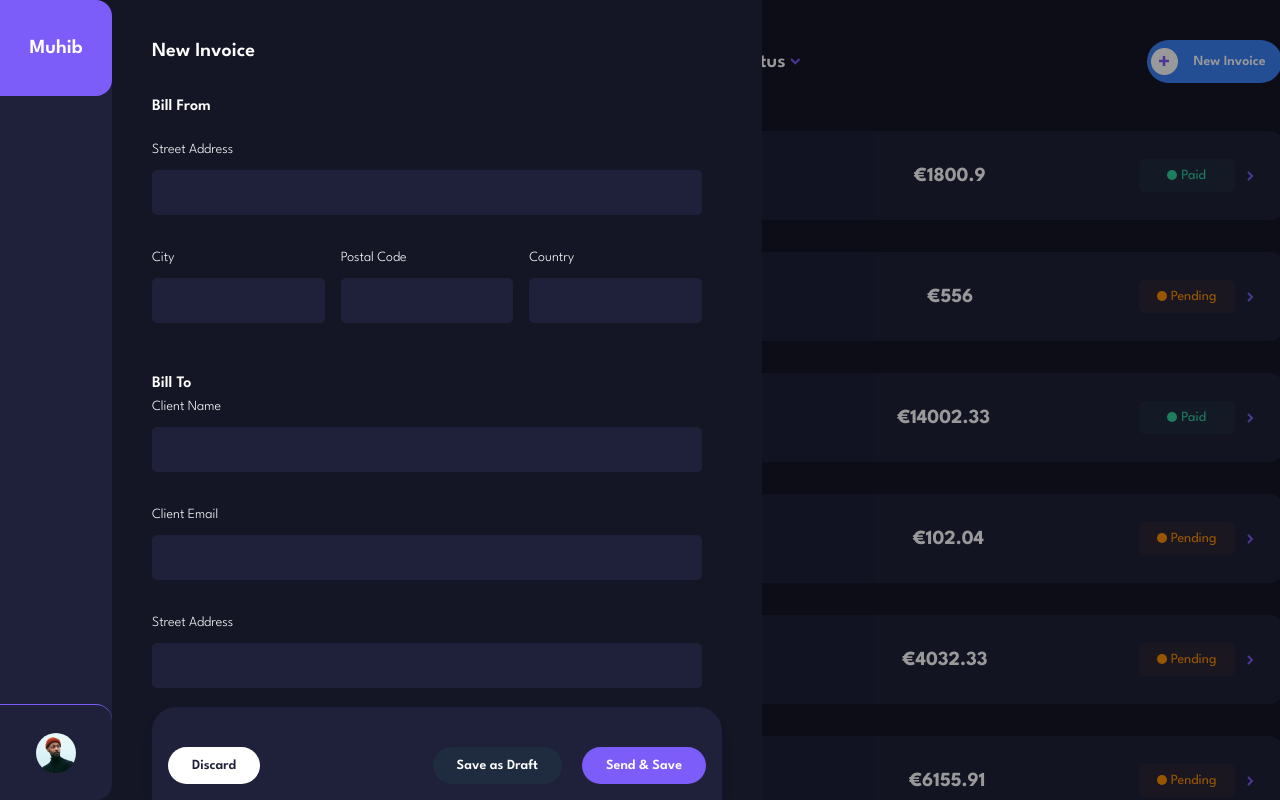
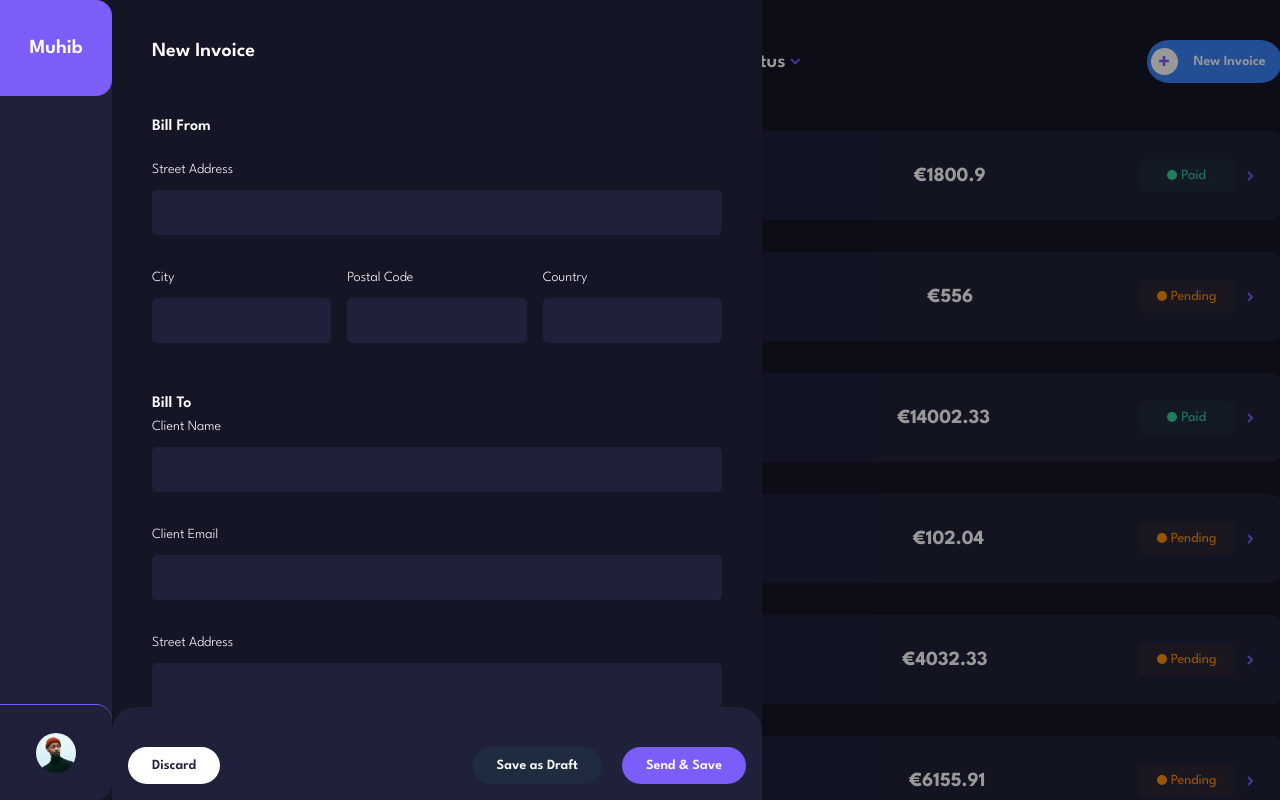
Before and after one commit to binaydhakal/Invoice-CRUD-NextJs, a Next.js app: page / in a window 1280 px wide. Both pictures are taken after a click on the button "New Invoice". Shown: the top 800 px of the page. Built offline with nearby package versions, Linux system fonts and the light colour scheme.

Commit message:
updates on design workflow

```diff
--- a/components/Invoice/CrudInvoice.tsx
+++ b/components/Invoice/CrudInvoice.tsx
@@ -82,11 +82,11 @@ const CrudInvoice = () => {
 
   return (
     <div className='main_container z-[999] fixed left-28 bg-[#00000066] w-[94%]'>
-         <div className="new_invoice flex flex-col h-[100vh] px-10 pt-10  w-[650px] bg-[var(--body-bg)]">
-            <div className="new_invoice-header flex-shrink-0 mb-8">
+         <div className="new_invoice flex flex-col h-[100vh]  w-[650px] bg-[var(--body-bg)]">
+            <div className="new_invoice-header px-10 pt-10 flex-shrink-0 mb-8">
                 <h2>{`${displayData?.id ? `Edit #${displayData?.id}` : 'New Invoice'}`}</h2>
             </div>
-            <div className="new_invoice-body flex-1 pb-10 pr-5 overflow-y-scroll">
+            <div className="new_invoice-body px-10 pt-5 pb-3 flex-1 overflow-y-scroll">
                 <div className="bill_from">
                     <h3 className="bill_title mb-5">Bill From</h3>
                     <div className="form__group">
@@ -195,9 +195,9 @@ const CrudInvoice = () => {
 
                 <button className="add__item-btn" onClick={addItem}><AddIcon />Add New Item</button>
             </div>
-            <div className={`new__invoice__btns flex-shrink-0 p-4`}>
+            <div className={`new__invoice__btns flex-shrink-0 p-4 flex justify-between gap-x-2`}>
                 {!isEditInvoice && <button className="edit__btn bg-white text-[var(--secondary-color)] rounded-3xl" onClick={() => setDisplayData(undefined)}>Discard</button>}
-                <div className={isEditInvoice ? 'right-0' : ''}>
+                <div className='flex flex-1 justify-end'>
                     {isEditInvoice ? <button className="draft__btn rounded-3xl" onClick={() => setDisplayData(undefined)}>Cancel</button> :
                     <button className="draft__btn rounded-3xl" onClick={() => handleSaveAsDraft()}>Save as Draft</button>}
                     <button className="mark__as-btn bg-[var(--primary-color)] rounded-3xl" onClick={() => handleSendAndSave()}>{isEditInvoice ? 'Save Changes' : 'Send & Save'}</button>
```
